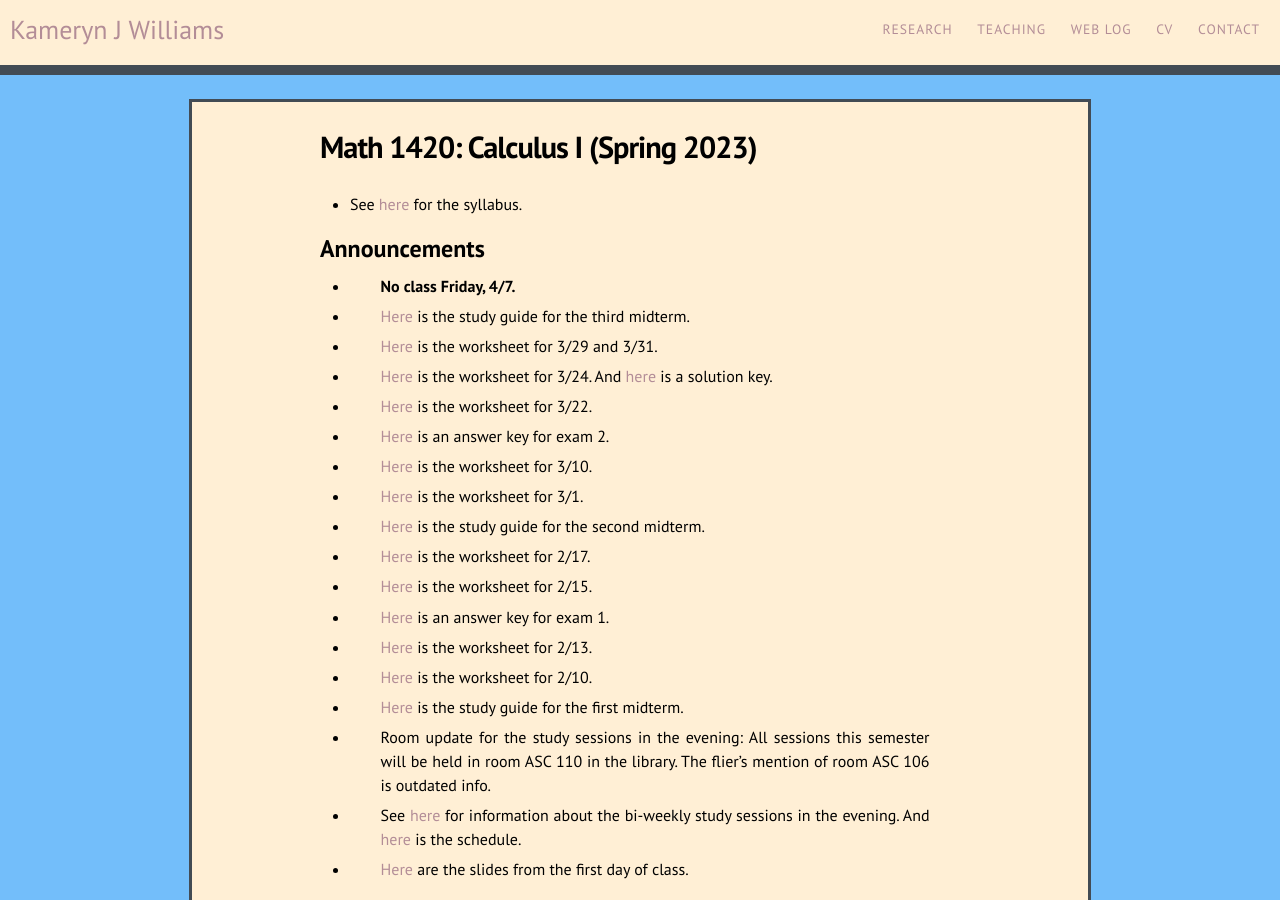
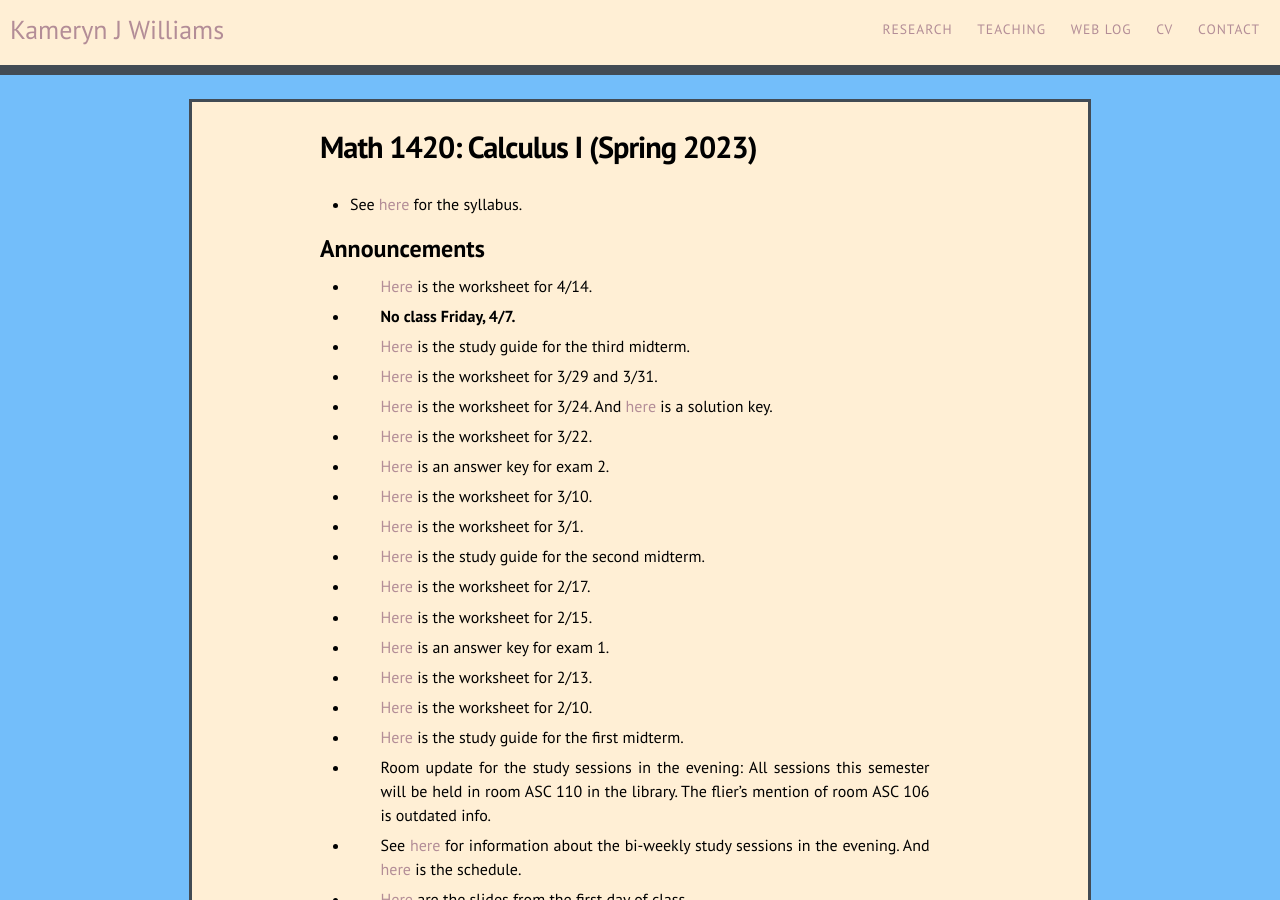
Before and after one commit to kamerynjw/kamerynjw.github.io, a Jekyll site: the page built from teaching/2023/math1420.md, in a window 1280 px wide and 900 px high. Built offline with Jekyll 4.4.1, drawn with Linux system fonts in a browser that asks for light colours; nearby versions of some CDN libraries.

Commit message:
new arksheet

```diff
--- a/teaching/2023/math1420.md
+++ b/teaching/2023/math1420.md
@@ -9,6 +9,8 @@ permalink: /teaching/2023/math1420/
 
 Announcements
 -------------
+
+* [Here]({{ page.url }}ws5.1.pdf) is the worksheet for 4/14.
 
 * **No class Friday, 4/7.**
 
```
Also changed, not shown: 1 other file.
